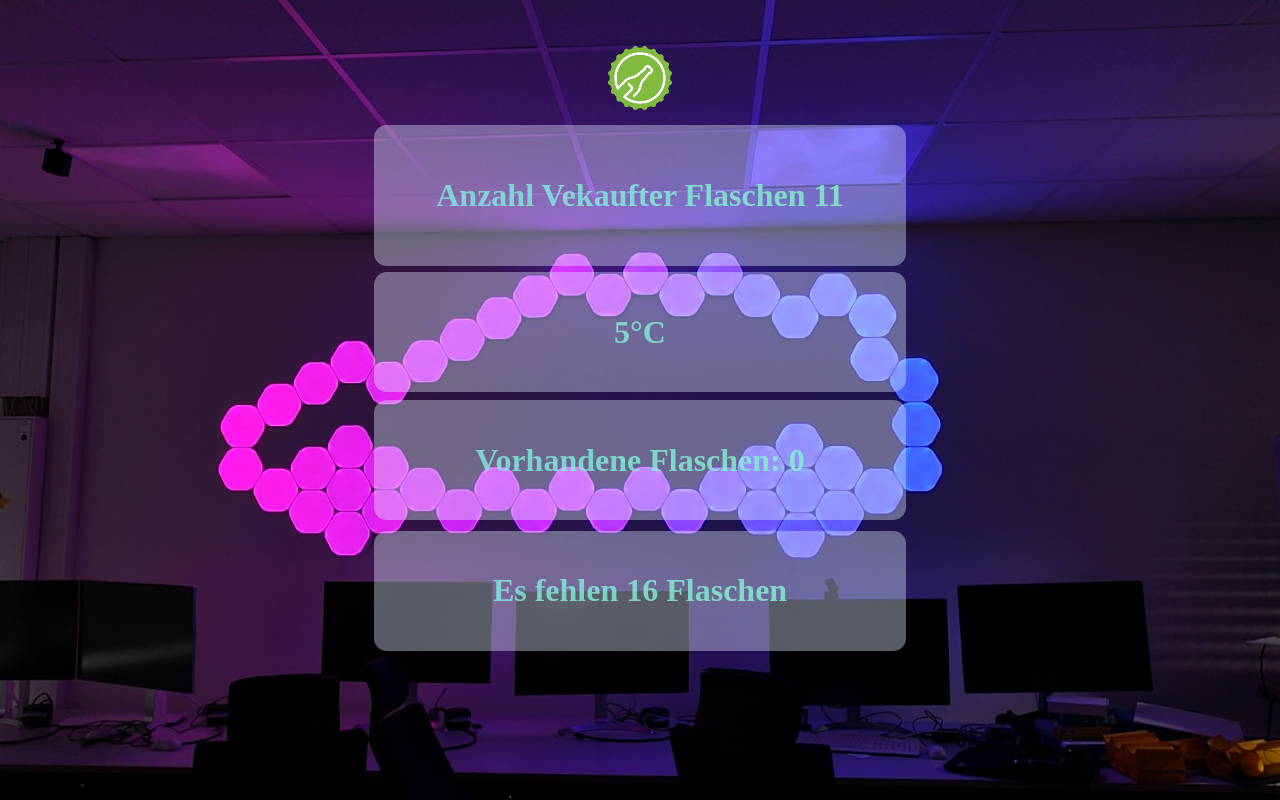
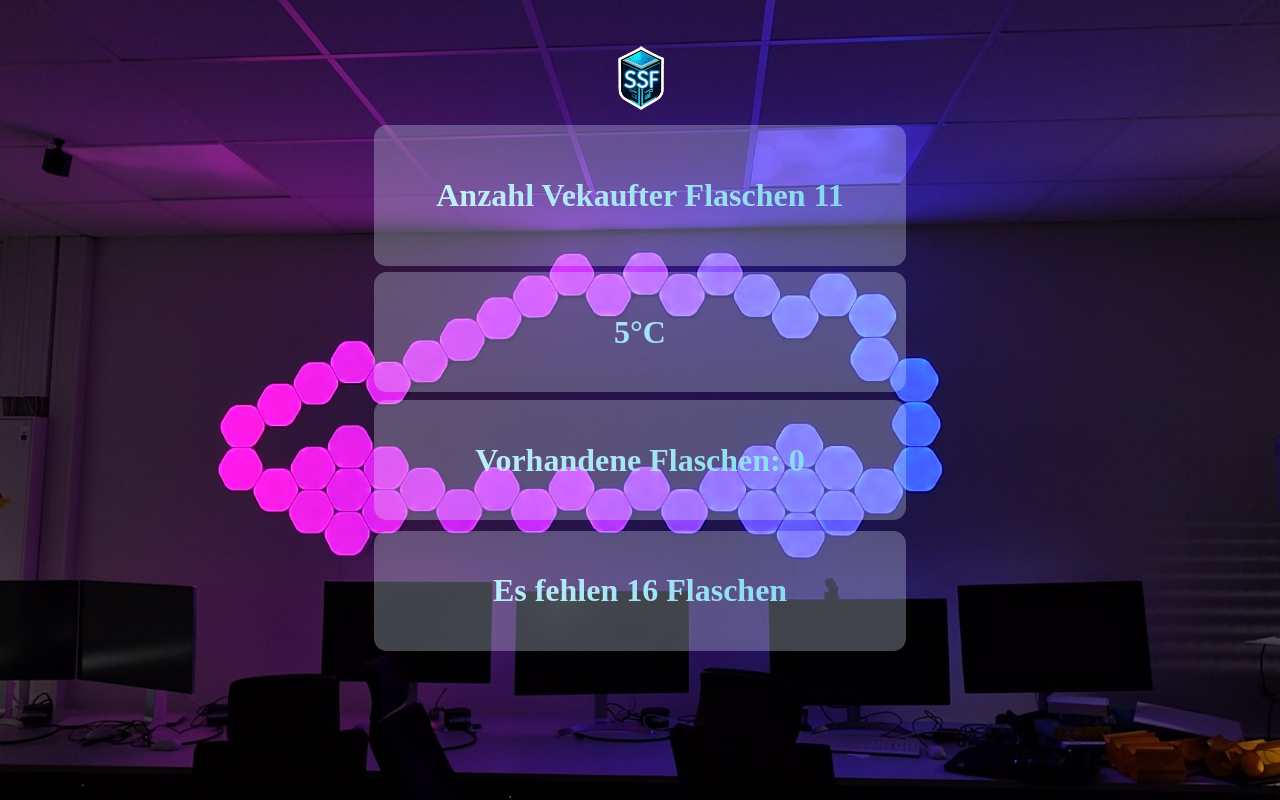
Before and after one commit to NinjaV2Kn/test_flask_ssf, a Flask app: page /Mate in a window 1280 px wide. Run offline with Flask 3, Linux system fonts and the light colour scheme; the visitor is signed in with stand-in values (Sample User, id 1).

Commit message:
changed some Design things

```diff
--- a/static/style.css
+++ b/static/style.css
@@ -46,7 +46,7 @@ header {
 }
 
 .box_h2, .box_h3, .box_h4, .box_h5 {
-    background-color: rgba(223, 233, 255, 0.39);
+    background-color: rgba(223, 233, 255, 0.285);
     width: 40vw;
     max-width: 80vw;
     height: fit-content;
@@ -90,8 +90,8 @@ header {
 
 .h3, .h2, .h4 {
     --bg-size: 400%;
-    --color-one: hsla(133, 100%, 78%, 0.849);
-    --color-two: hsla(181, 71%, 70%, 0.808);
+    --color-one: hsl(192, 90%, 88%);
+    --color-two: hsl(194, 73%, 51%);
     background: linear-gradient(
         90deg,
         var(--color-one),
@@ -101,7 +101,7 @@ header {
     color: transparent;
     background-clip: text;
     -webkit-background-clip: text;
-    animation: move-bg 13s infinite linear;
+    animation: move-bg 10s infinite linear;
 }
 
 #slide_top{
--- a/templates/index.html
+++ b/templates/index.html
@@ -13,7 +13,7 @@
 <body class="Background" onload="missingB()">
 
     <a id="slide_top" class="fp-logo" target="_blank" href="https://www.flaschenpost.de/p/club-mate/club-mate-original">
-        <img src="../static/fp-logo.png" alt="Flaschenpost"/>
+        <img src="../static/SSF-Logo.png" alt="Flaschenpost"/>
     </a>
 
 <tbody>
--- a/templates/login.html
+++ b/templates/login.html
@@ -4,6 +4,7 @@
 <head>
     <link rel="stylesheet" href="../static/LoginStyle.css">
     <link rel="icon" type="image/x-icon" href="../static/SSF-Logo.png">
+    <title>SSF official Website</title>
 </html>
 <body class="Background">
   <div id="slide" class="login-container">
```
